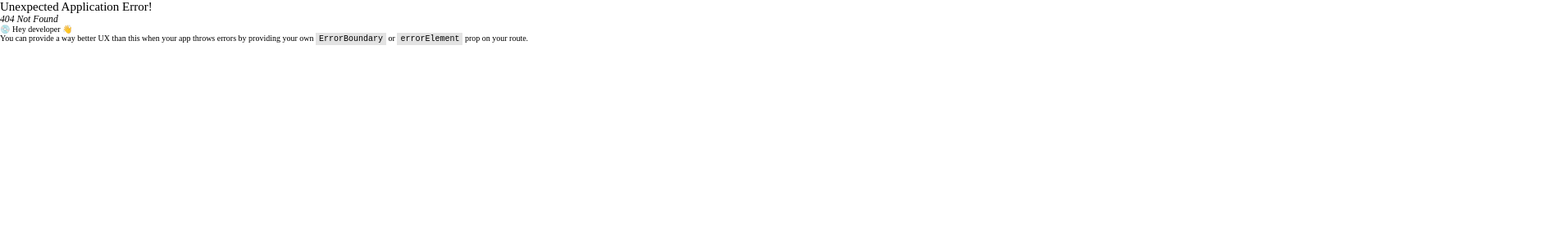
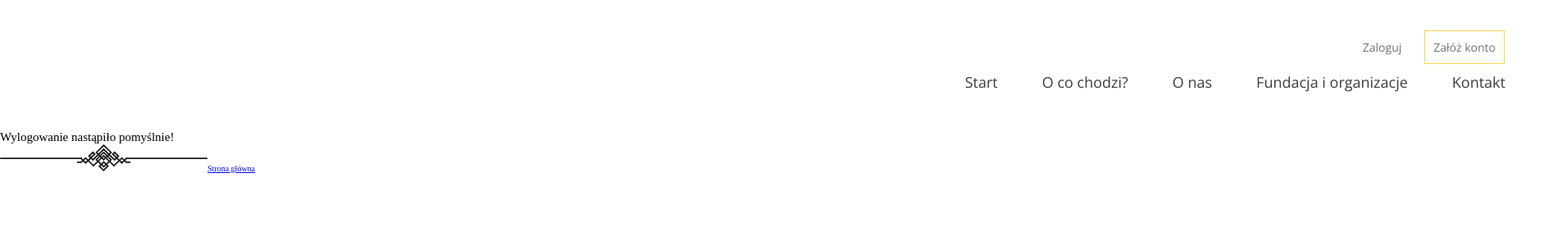
Before and after one commit to Wotwi/Oddam_w_dobre_rece, a React (Vite) app: page /logout in a window 1280 px wide. Before the commit this address had no page. Shown: the top 300 px of the page at 82% size, 1900 px wide, since content can reach past the window. Built offline with nearby package versions, Linux system fonts and the light colour scheme.

Commit message:
html for logout and file for styles

```diff
--- a/src/App.jsx
+++ b/src/App.jsx
@@ -4,6 +4,7 @@ import {createBrowserRouter, RouterProvider} from "react-router-dom";
 import Login from "./components/Login.jsx";
 import ThreeColumns from "./components/ThreeColumns.jsx";
 import Register from "./components/Register.jsx";
+import Logout from "./components/Logout.jsx";
 
 function App() {
 
@@ -19,6 +20,10 @@ function App() {
         {
             path: "/register",
             element: <Register />
+        },
+        {
+            path: "/logout",
+            element: <Logout />
         }
     ])
 
--- a/src/components/Home.jsx
+++ b/src/components/Home.jsx
@@ -35,7 +35,7 @@ function Home() {
                                 <>
                                     <p className="home__user__email">Cześć {user.email}!</p>
                                     <Link to={'/oddaj'} className="home__account">Oddaj rzeczy</Link>
-                                    <p onClick={logout} className="home__logout">Wyloguj</p>
+                                    <Link to={'/logout'}><p onClick={logout} className="home__logout">Wyloguj</p></Link>
                                 </>
                             )}
                     </span>
--- a/src/components/Logout.jsx
+++ b/src/components/Logout.jsx
@@ -1,9 +1,27 @@
 import React from 'react';
+import {Link} from "react-router-dom";
 
 function Logout() {
     return (
         <div className="container">
-
+            <nav className="home__nav">
+                    <span className="home__nav-top">
+                        <Link to={'/login'} className="home__account">Zaloguj</Link>
+                        <Link to={'/register'} className="home__account">Załóż konto</Link>
+                    </span>
+                <span className="home__nav-bottom">
+                        <Link to={'/'} className="home__nav-item">Start</Link>
+                        <a href="" className="home__nav-item">O co chodzi?</a>
+                        <a href="" className="home__nav-item">O nas</a>
+                        <a href="" className="home__nav-item">Fundacja i organizacje</a>
+                        <a href="" className="home__nav-item">Kontakt</a>
+                    </span>
+            </nav>
+            <section className="logout__wrapper">
+                <h1 className="logout__header">Wylogowanie nastąpiło pomyślnie!</h1>
+                <img src="src/assets/Decoration.svg" alt="" className="logout__decoration"/>
+                <Link className="logout__button">Strona główna</Link>
+            </section>
         </div>
     );
 }
```
Also changed, not shown: src/styles/layouts/_logout.scss (added).
